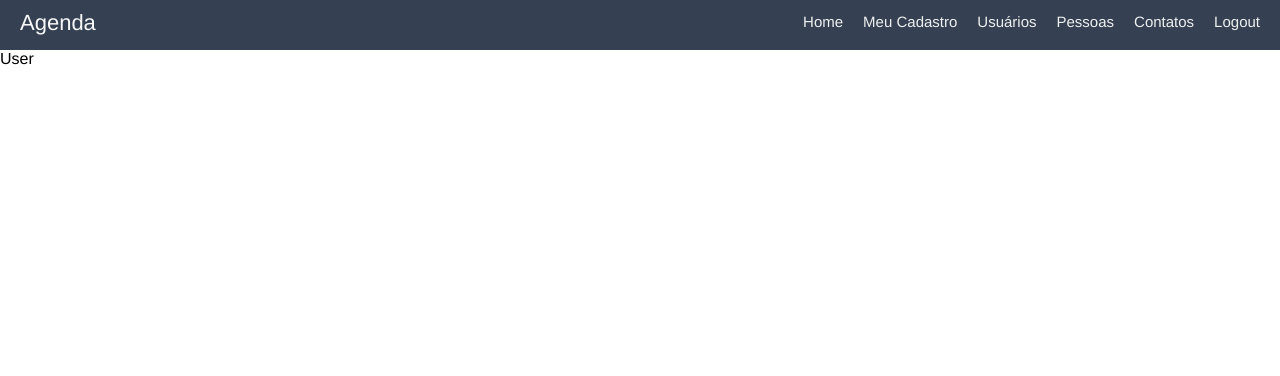
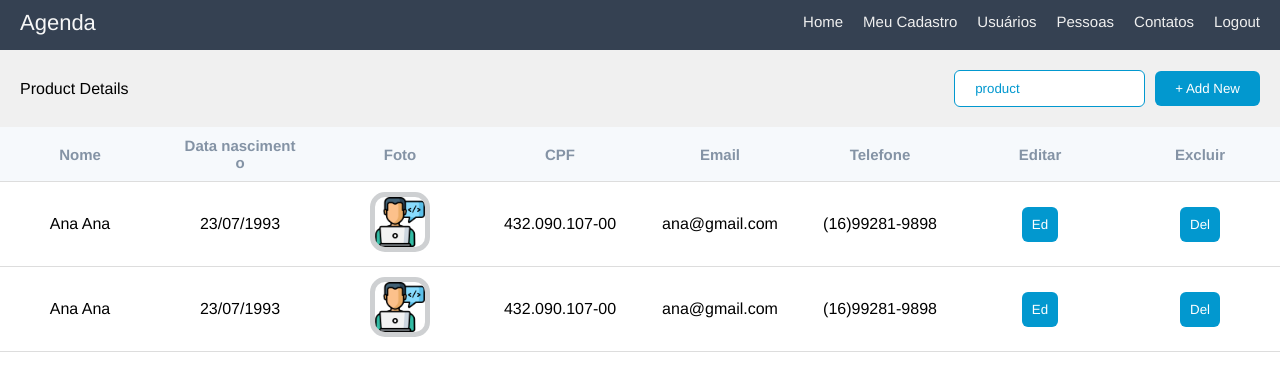
Before and after one commit to DandaraF/controle_agenda_pessoal, a Vue app: page /usuarios in a window 1280 px wide. Shown: the top 376 px of the page. Built offline with nearby package versions, Linux system fonts and the light colour scheme.

Commit message:
create form list all users

```diff
--- a/src/App.vue
+++ b/src/App.vue
@@ -26,6 +26,7 @@ export default {
     padding: 0;
     margin: 0;
     box-sizing: border-box;
+    overflow: hidden;
   }
 
   .main-container{
--- a/src/components/Form.vue
+++ b/src/components/form/FormEdit.vue
@@ -37,11 +37,11 @@
 
 <script>
 
-import Input from "./Input.vue"
-import Picture from "./Picture.vue"
+import Input from "../Input.vue"
+import Picture from "../Picture.vue"
 
 export default {
-  name: 'Form',
+  name: 'FormEdit',
   components:{
     Input,
     Picture
--- a/src/main.js
+++ b/src/main.js
@@ -2,4 +2,6 @@ import { createApp } from 'vue'
 import App from './App.vue'
 import router from './router'
 
+
+
 createApp(App).use(router).mount('#app')
--- a/src/router/index.js
+++ b/src/router/index.js
@@ -1,5 +1,7 @@
+
 import { createRouter, createWebHistory } from 'vue-router'
 import Login from '../views/Login.vue'
+
 
 const routes = [
   {
--- a/src/views/MyUser.vue
+++ b/src/views/MyUser.vue
@@ -1,17 +1,17 @@
 <template>
   <div class="container-myuser">
-    <Form/>
+    <FormEdit/>
 
   </div>
  </template>
 
 <script>
-import Form from '../components/Form'
+import FormEdit from '../components/form/FormEdit'
 
 export default {
   name: 'MyUser',
   components:{
-    Form
+    FormEdit
   }
 
 }
--- a/src/views/Users.vue
+++ b/src/views/Users.vue
@@ -1,5 +1,57 @@
 <template>
-    User
+  <div class="table">
+    <div class="table_header">
+      <p>Product Details</p>
+
+      <div>
+        <input type="text" placeholder="product"/>
+        <button class="add_new"> + Add New</button>
+      </div>
+    </div>
+
+    <div class="table_section">
+      <table>
+        <thead>
+          <tr>
+            <th>Nome</th>
+            <th>Data nascimento</th>
+            <th>Foto</th>
+            <th>CPF</th>
+            <th>Email</th>
+            <th>Telefone</th>
+            <th>Editar</th>
+            <th>Excluir</th>
+          </tr>
+        </thead>
+        <tbody>
+          <tr>
+            <td>Ana Ana</td>
+            <td>23/07/1993</td>
+            <td><img src="../../public/img/avatar.png" alt=""></td>
+            <td>432.090.107-00</td>
+            <td>ana@gmail.com</td>
+            <td>(16)99281-9898</td>
+             <td><button>Ed</button></td>
+            <td><button>Del</button></td>
+          </tr>
+
+          <tr>
+            <td>Ana Ana</td>
+            <td>23/07/1993</td>
+            <td><img src="../../public/img/avatar.png" alt=""></td>
+            <td>432.090.107-00</td>
+            <td>ana@gmail.com</td>
+            <td>(16)99281-9898</td>
+             <td><button>Ed</button></td>
+            <td><button>Del</button></td>
+          </tr>
+        </tbody>
+      </table>
+    </div>
+
+
+
+  </div>
  </template>
 
 <script>
@@ -10,3 +62,110 @@ export default {
 
 }
 </script>
+
+<style scoped>
+.table{
+  width: 100%;
+}
+
+.table_header{
+  display: flex;
+  justify-content: space-between;
+  align-items: center;
+  flex-wrap: wrap;
+  padding:  20px;
+  background-color: rgb(240,240,240);
+
+}
+
+.table_header p{
+  color: #000;
+}
+
+button{
+  outline: none;
+  border: none;
+  border-radius: 6px;
+  cursor: pointer;
+  padding: 10px;
+  color: #fff;
+}
+
+td button:nth-child(1){
+  background-color: #0298cf;
+}
+td button:nth-child(2){
+  background-color: #f80000;
+}
+.add_new{
+  padding: 10px 20px;
+  color: #fff;
+  background-color: #0298cf;
+}
+
+input{
+  padding: 10px 20px;
+  margin: 0 10px;
+  outline: none;
+  border: 1px solid #0298cf;
+  border-radius: 6px;
+  color:#0298cf;
+}
+
+.table_section{
+  height: 500px;
+  overflow: auto;
+}
+
+table{
+  width: 100%;
+  table-layout: fixed;
+  min-width: 900px;
+  border-collapse: collapse;
+}
+
+thead th{
+  position: sticky;
+  top:0;
+  background-color: #f6f9fc;
+  color: #8493a5;
+  font-size: 15px;
+}
+th,td{
+  border-bottom: 1px solid #dddddd;
+  padding: 10px 20px;
+  word-break: break-all;
+  text-align: center;
+}
+
+td img{
+  height: 60px;
+  width: 60px;
+  object-fit: cover;
+  border-radius: 15px;
+  border: 5px solid #ced0d2;
+}
+
+tr:hover td{
+  color: #0298cf;
+  cursor: pointer;
+  background-color: #f6f9fc;
+}
+::placeholder{
+  color:#0298cf;
+}
+
+::-webkit-scrollbar{
+  height: 5px;
+  width: 5px;
+}
+
+::-webkit-scrollbar-track{
+  box-shadow: inset 0 0 6px rgba(0,0,0,0.3);
+}
+
+::-webkit-scrollbar-thumb{
+  box-shadow: inset 0 0 6px rgba(0,0,0,0.3);
+}
+
+</style>
```
